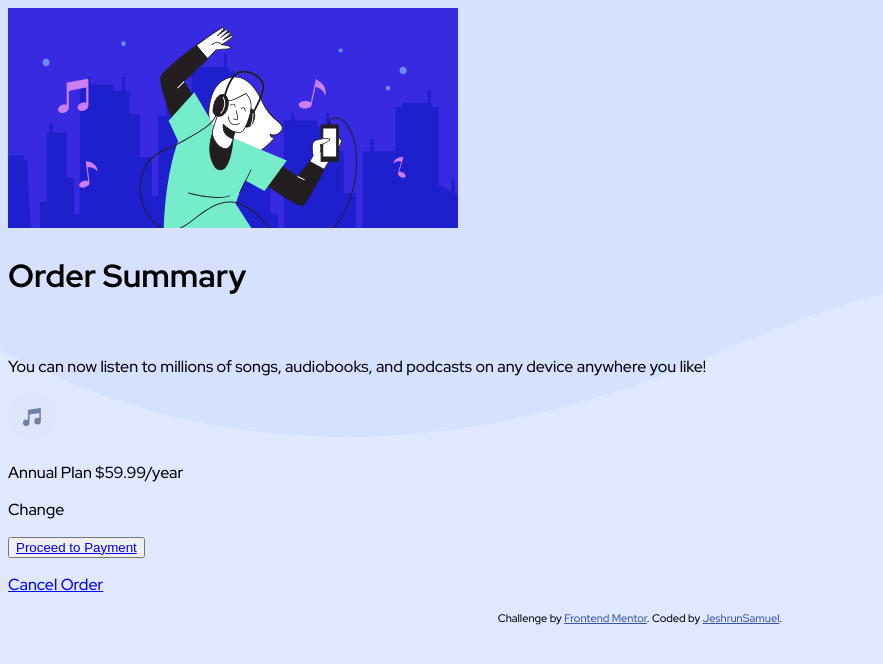
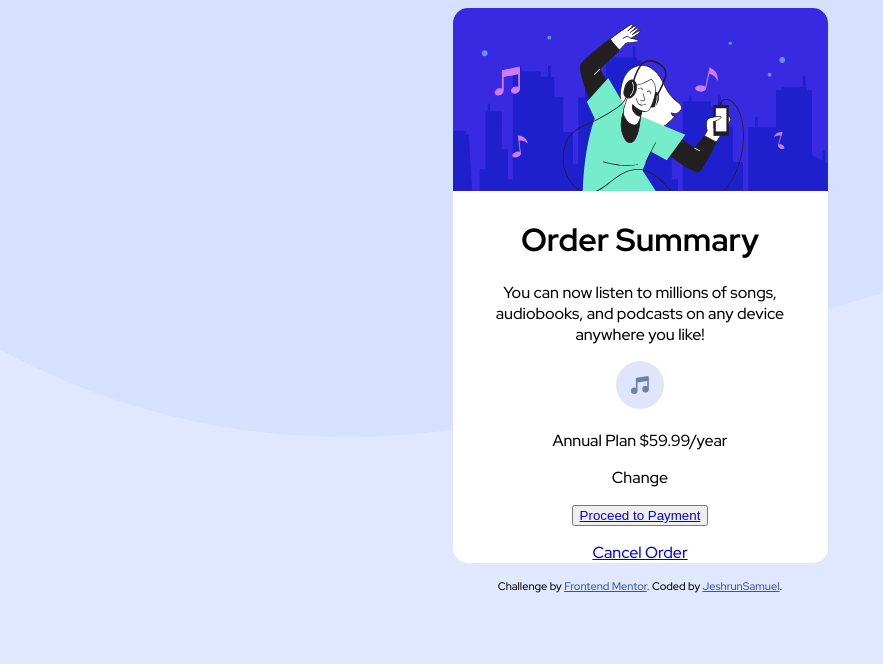
Before and after one commit to JeshrunSamuel/Frontend-Mentor-Order-summary-card, a plain HTML site: page index.html in a window 1280 px wide. Shown: the whole page, without its empty margins (0-883 px from the left). Drawn offline with Linux system fonts and the light colour scheme.

Commit message:
placement done

```diff
--- a/index.html
+++ b/index.html
@@ -14,9 +14,9 @@
 </head>
 <body>
     <div class="container">
-        <img src="images/illustration-hero.svg" alt="">
+        <img src="images/illustration-hero.svg" alt="" class="hero-img">
+        <div class="second-container">
         <h1>Order Summary</h1>
-        <br>
             <p>You can now listen to millions of songs, audiobooks, and podcasts on any
                 device anywhere you like!</p>
 
@@ -32,6 +32,7 @@
             <button><a href="#">Proceed to Payment</a></button>
             <p><a href="#">Cancel Order</a></p>
         </div>
+    </div>
 
 <div class="attribution">
     Challenge by <a href="https://www.frontendmentor.io?ref=challenge" target="_blank">Frontend Mentor</a>.
--- a/style.scss
+++ b/style.scss
@@ -5,3 +5,24 @@ body {
     background: url('images/pattern-background-desktop.svg') no-repeat;
     background-color: hsl(225, 100%, 94%);
 }
+p {
+    font-size: 16px;
+}
+.container {
+    width: 375px;
+    min-width: 370px;
+    background-color: white;
+    text-align: center;
+    border-radius: 15px;
+    margin: auto;
+
+    img.hero-img {
+        width: 100%;
+        border-radius: 15px 15px 0 0;
+    }
+
+    .second-container {
+        padding: 0 20px 0;
+    }
+
+}
```
Also changed, not shown: style.css, 1 other file. Lines whose indentation alone changed are shown as unchanged.
